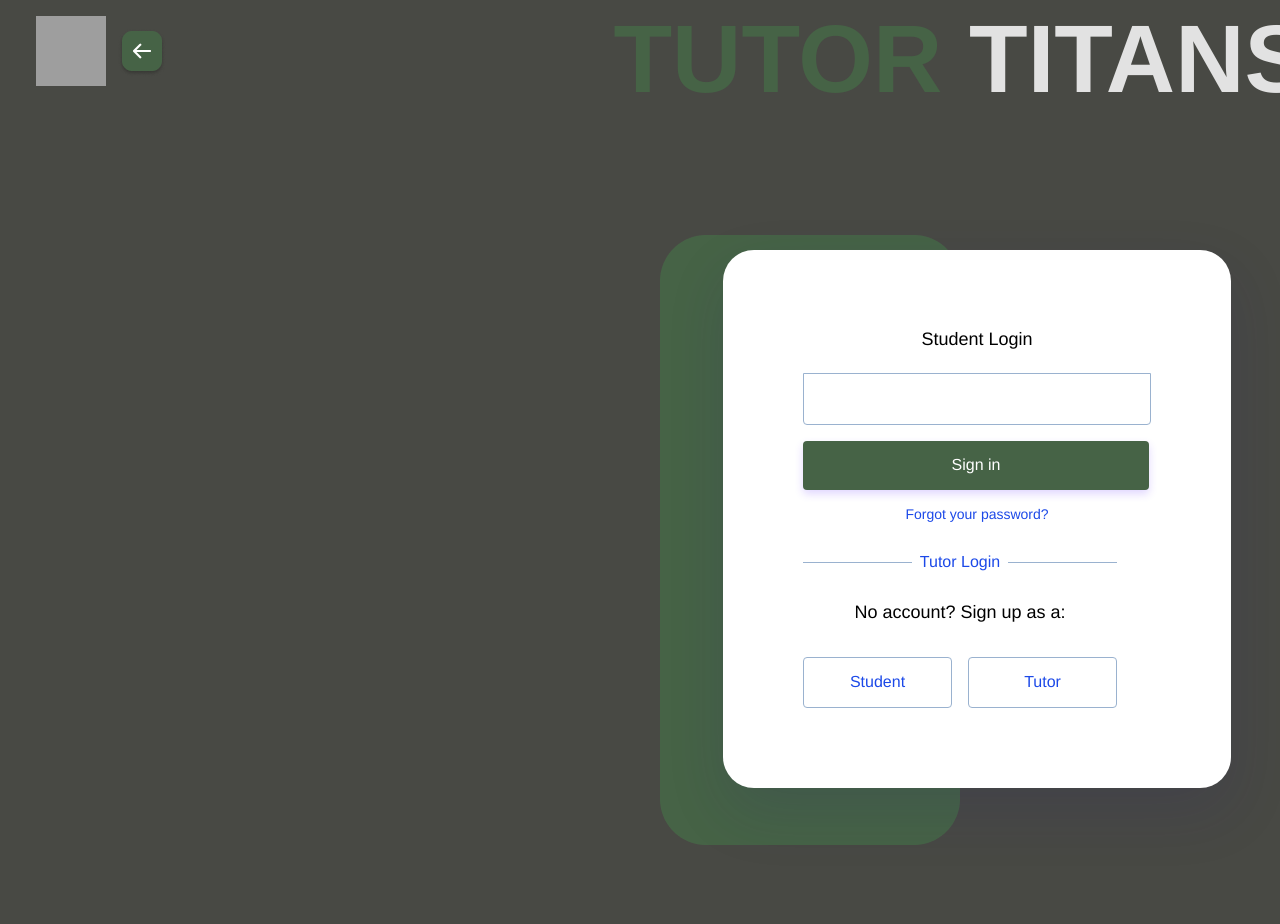
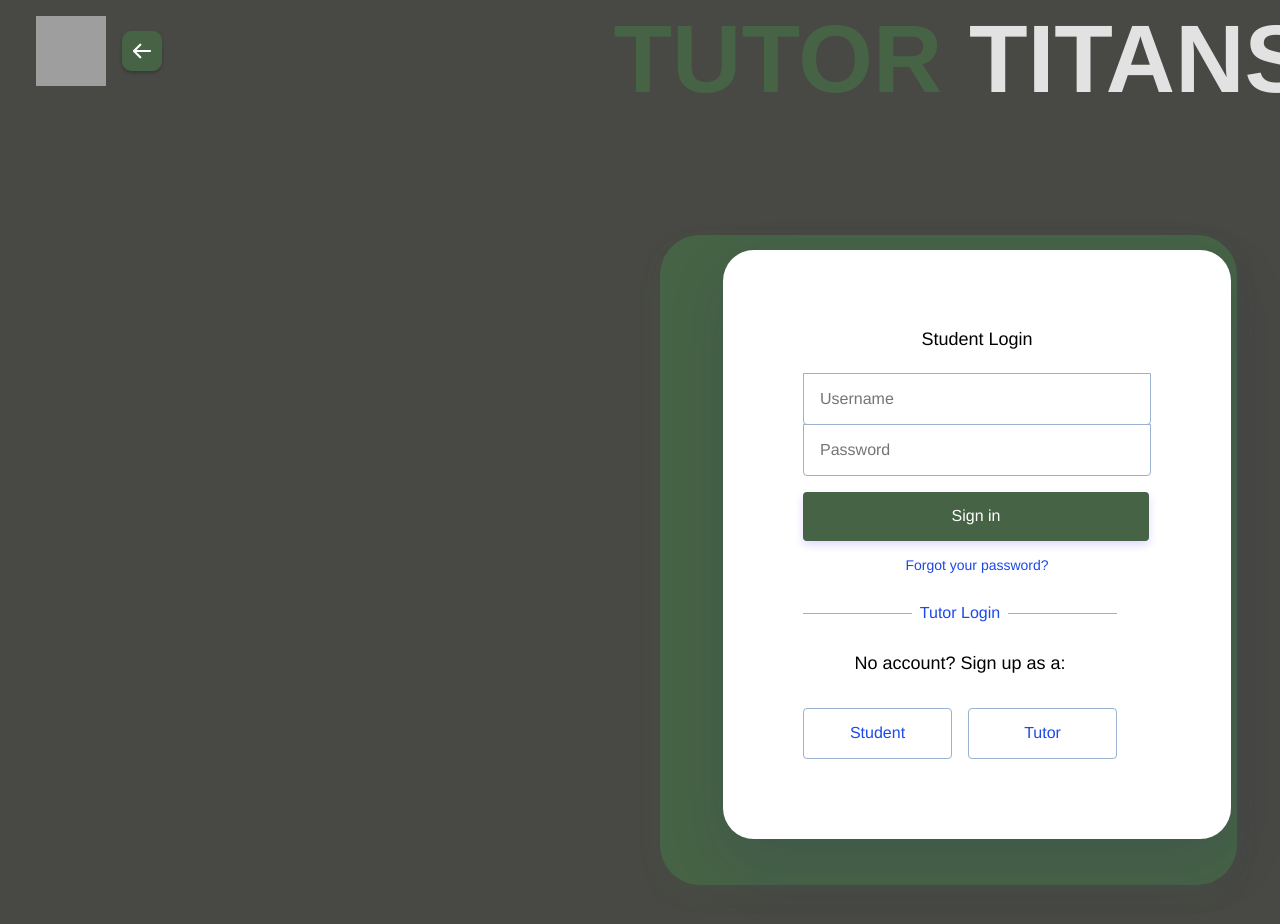
Before and after one commit to wesbruh/TutorWebsite, a React (Create React App) app in the folder client/: page / in a window 1280 px wide. Shown: the top 924 px of the page. Built offline with nearby package versions, Linux system fonts and the light colour scheme; grey boxes are pictures that could not be loaded.

Commit message:
fixed login page by adding the missing password input, included addtional detailing as well. created css element for background.

```diff
--- a/client/src/Login/indexStudentLogin.jsx
+++ b/client/src/Login/indexStudentLogin.jsx
@@ -11,11 +11,11 @@ export const StudentLoginPage = () => {
         <div className="student-login-page">
             <div className="div">
                 <div className="overlap-group">
-                    <img
+                    {/*<img
                         className="green-rectangle"
                         alt="Green rectangle"
                         src={greenRectangleDesign}
-                    />
+                    />*/}
 
                     <div className="sign-in-box">
                         <div className="div-2">
@@ -23,10 +23,19 @@ export const StudentLoginPage = () => {
                                 <div className="text-wrapper">Student Login</div>
 
                                 <div className="frame-3">
-                                    <div className="frame-4">
-                                        {/*<Frame className="frame-instance" />*/}
-                                        <input className="input" />
-                                    </div>
+
+                                <div className="frame-4">
+                                    <input
+                                        className="input"
+                                        type="text"
+                                        placeholder="Username"
+                                    />
+                                    <input
+                                        className="input"
+                                        type="password"
+                                        placeholder="Password"
+                                    />
+                                </div>
 
                                     <div className="sign-in-button">
                                         <div className="text-wrapper-2">Sign in</div>
--- a/client/src/Login/styleStudentLogin.css
+++ b/client/src/Login/styleStudentLogin.css
@@ -4,6 +4,17 @@
     flex-direction: row;
     justify-content: center;
     width: 100%;
+
+}
+
+.overlap-group {
+    width: 300px;
+    max-width: 80%;
+    border-radius: 40px;
+    box-shadow: 0px 10px 32px -19px rgba(70, 99, 70, 0.7);
+    background-color: #466346;
+    padding: 20px;
+    position: relative;
 }
 
 .student-login-page .div {
@@ -22,11 +33,17 @@
 }
 
 .student-login-page .green-rectangle {
-    height: 610px;
+    display: flex;
+    align-items: center;
+    justify-content: center;
+    min-height: 100vh;
+    background-color: #466346;
+    background-image: linear-gradient(135deg, #4CAF50 0%, #2E7D32 100%);
+    /*height: 610px;
     left: 0;
     position: absolute;
     top: 0;
-    width: 300px;
+    width: 300px;*/
 }
 
 .student-login-page .sign-in-box {
```
